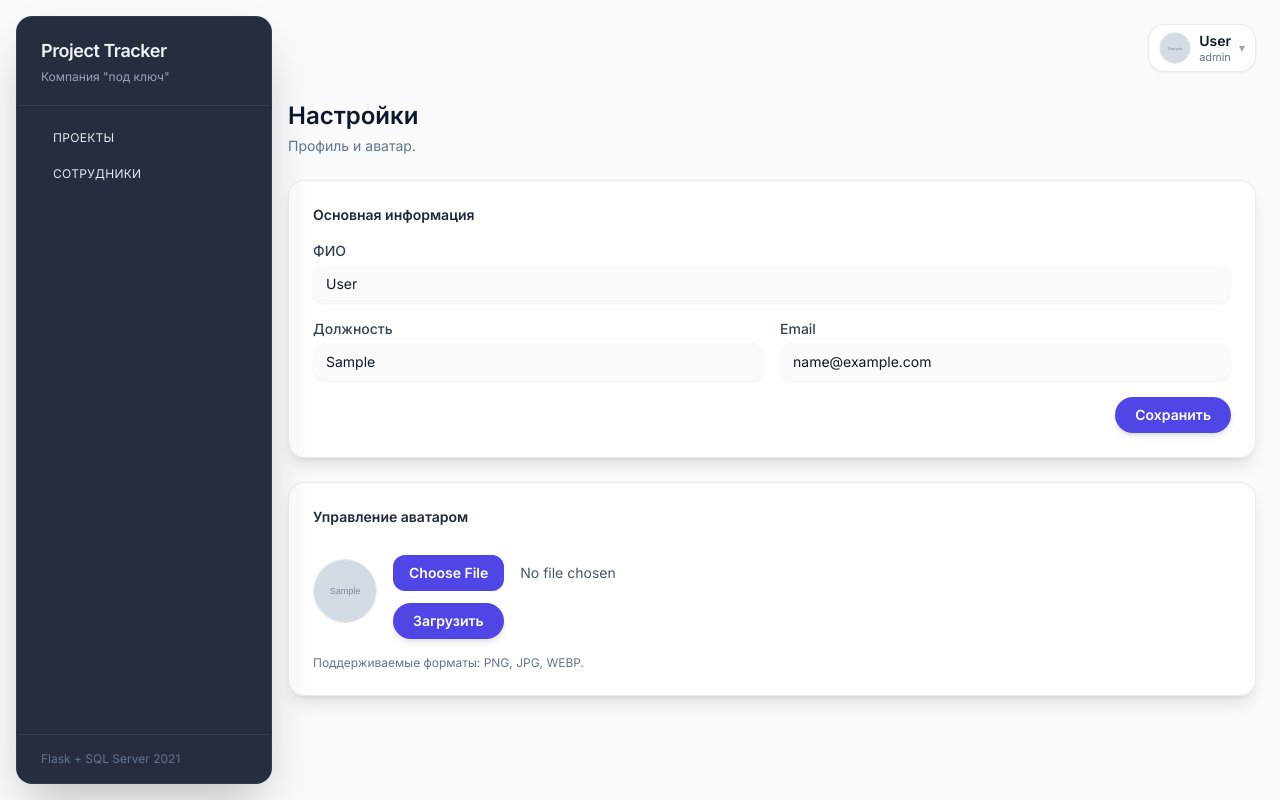
After one commit to Kengort/deadliner-rbac, a Flask app: page /settings in a window 1280 px wide. The commit adds this page. Run offline with Flask 3, Linux system fonts and the light colour scheme; a user stored in the database is signed in; tables that the repository leaves empty hold one stand-in row (values such as "Sample post"); grey boxes marked "Sample" are stand-in pictures; some libraries are stand-ins or nearby versions.

Commit message:
Implement user settings page with profile and avatar management; update login functionality to support "remember me" option.

```diff
--- a/app.py
+++ b/app.py
@@ -97,13 +97,14 @@ def create_app() -> Flask:
         if request.method == "POST":
             email = (request.form.get("email") or "").strip().lower()
             password = request.form.get("password") or ""
+            remember = request.form.get("remember") == "on"
 
             user = Employee.query.filter(Employee.email == email).first()
             if not user or not user.check_password(password):
                 flash("Неверный email или пароль.", "error")
                 return render_template("login.html")
 
-            login_user(user)
+            login_user(user, remember=remember)
             flash("Вы вошли в систему.", "success")
             return redirect(url_for("index"))
 
@@ -147,31 +148,67 @@ def create_app() -> Flask:
     @app.route("/profile", methods=["GET", "POST"])
     @login_required
     def profile():
+        return redirect(url_for("settings"))
+
+    @app.route("/settings", methods=["GET", "POST"])
+    @login_required
+    def settings():
         if request.method == "POST":
-            file = request.files.get("avatar")
-            if not file or not file.filename:
-                flash("Файл не выбран.", "error")
-                return redirect(url_for("profile"))
+            form_type = request.form.get("form_type") or ""
 
-            filename = secure_filename(file.filename)
-            ext = os.path.splitext(filename)[1].lower()
-            if ext not in {".png", ".jpg", ".jpeg", ".webp"}:
-                flash("Разрешены только PNG/JPG/WEBP.", "error")
-                return redirect(url_for("profile"))
+            if form_type == "info":
+                full_name = (request.form.get("full_name") or "").strip()
+                position = (request.form.get("position") or "").strip() or None
+                email = (request.form.get("email") or "").strip().lower() or None
 
-            avatars_dir = os.path.join(app.root_path, "static", "avatars")
-            os.makedirs(avatars_dir, exist_ok=True)
-            stored_name = f"user_{current_user.id}{ext}"
-            stored_path = os.path.join(avatars_dir, stored_name)
-            file.save(stored_path)
+                if not full_name:
+                    flash("ФИО обязательно для заполнения.", "error")
+                    return redirect(url_for("settings") + "#info")
 
-            user = Employee.query.get(current_user.id)
-            user.avatar_filename = stored_name
-            db.session.commit()
-            flash("Аватар обновлен.", "success")
-            return redirect(url_for("profile"))
+                if email:
+                    existing = Employee.query.filter(
+                        Employee.email == email, Employee.id != current_user.id
+                    ).first()
+                    if existing:
+                        flash("Этот email уже используется другим пользователем.", "error")
+                        return redirect(url_for("settings") + "#info")
 
-        return render_template("profile.html")
+                user = Employee.query.get(current_user.id)
+                user.full_name = full_name
+                user.position = position
+                user.email = email
+                db.session.commit()
+                flash("Данные профиля обновлены.", "success")
+                return redirect(url_for("settings") + "#info")
+
+            if form_type == "avatar":
+                file = request.files.get("avatar")
+                if not file or not file.filename:
+                    flash("Файл не выбран.", "error")
+                    return redirect(url_for("settings") + "#avatar")
+
+                filename = secure_filename(file.filename)
+                ext = os.path.splitext(filename)[1].lower()
+                if ext not in {".png", ".jpg", ".jpeg", ".webp"}:
+                    flash("Разрешены только PNG/JPG/WEBP.", "error")
+                    return redirect(url_for("settings") + "#avatar")
+
+                avatars_dir = os.path.join(app.root_path, "static", "avatars")
+                os.makedirs(avatars_dir, exist_ok=True)
+                stored_name = f"user_{current_user.id}{ext}"
+                stored_path = os.path.join(avatars_dir, stored_name)
+                file.save(stored_path)
+
+                user = Employee.query.get(current_user.id)
+                user.avatar_filename = stored_name
+                db.session.commit()
+                flash("Аватар обновлен.", "success")
+                return redirect(url_for("settings") + "#avatar")
+
+            flash("Неизвестное действие.", "error")
+            return redirect(url_for("settings"))
+
+        return render_template("settings.html")
 
     @app.get("/")
     @login_required
@@ -490,6 +527,7 @@ def create_app() -> Flask:
             full_name = (request.form.get("full_name") or "").strip()
             position = request.form.get("position") or None
             email = (request.form.get("email") or "").strip() or None
+            role = (request.form.get("role") or "Worker").strip() or "Worker"
 
             if not full_name:
                 flash("Поле \"ФИО\" обязательно для заполнения.", "error")
@@ -503,6 +541,7 @@ def create_app() -> Flask:
                 full_name=full_name,
                 position=position,
                 email=email,
+                role=role if role in {"Admin", "Worker"} else "Worker",
             )
             db.session.add(employee)
             db.session.commit()
@@ -523,6 +562,7 @@ def create_app() -> Flask:
             full_name = (request.form.get("full_name") or "").strip()
             position = request.form.get("position") or None
             email = (request.form.get("email") or "").strip() or None
+            role = (request.form.get("role") or employee.role or "Worker").strip()
 
             if not full_name:
                 flash("Поле \"ФИО\" обязательно для заполнения.", "error")
@@ -535,6 +575,8 @@ def create_app() -> Flask:
             employee.full_name = full_name
             employee.position = position
             employee.email = email
+            if role in {"Admin", "Worker"}:
+                employee.role = role
 
             db.session.commit()
             flash("Данные сотрудника обновлены.", "success")
@@ -556,44 +598,129 @@ def create_app() -> Flask:
     @app.get("/reports")
     @login_required
     def reports():
-        total_projects = Project.query.count()
-        completed_projects = Project.query.filter_by(status="Completed").all()
+        if current_user.role != "Admin":
+            abort(403)
+
+        from datetime import datetime
+
+        date_from_raw = (request.args.get("date_from") or "").strip()
+        date_to_raw = (request.args.get("date_to") or "").strip()
+        status = (request.args.get("status") or "").strip()
+        responsible_id_raw = (request.args.get("responsible_id") or "").strip()
+
+        query = Project.query
+
+        if status in {"In Progress", "Completed", "Expired"}:
+            query = query.filter(Project.status == status)
+
+        if date_from_raw:
+            try:
+                date_from = datetime.strptime(date_from_raw, "%Y-%m-%d").date()
+                query = query.filter(Project.start_date.isnot(None), Project.start_date >= date_from)
+            except ValueError:
+                pass
+
+        if date_to_raw:
+            try:
+                date_to = datetime.strptime(date_to_raw, "%Y-%m-%d").date()
+                query = query.filter(Project.end_date.isnot(None), Project.end_date <= date_to)
+            except ValueError:
+                pass
+
+        if responsible_id_raw:
+            try:
+                responsible_id = int(responsible_id_raw)
+                query = (
+                    query.join(ProjectAssignment)
+                    .filter(ProjectAssignment.employee_id == responsible_id)
+                    .distinct()
+                )
+            except ValueError:
+                pass
+
+        projects = query.order_by(Project.end_date.desc()).all()
+        total_projects = len(projects)
+        completed_projects = [p for p in projects if p.status == "Completed"]
         completed_count = len(completed_projects)
-        total_completed_budget = sum(
-            (p.budget or 0) for p in completed_projects
-        )
+        total_completed_budget = sum((p.budget or 0) for p in completed_projects)
+
+        employees_list = Employee.query.order_by(Employee.full_name.asc()).all()
         return render_template(
             "reports.html",
             total_projects=total_projects,
             completed_count=completed_count,
             total_completed_budget=total_completed_budget,
-            completed_projects=completed_projects,
+            projects=projects,
+            employees=employees_list,
+            filters={
+                "date_from": date_from_raw,
+                "date_to": date_to_raw,
+                "status": status,
+                "responsible_id": responsible_id_raw,
+            },
         )
 
     @app.get("/reports/export")
     @login_required
     def export_reports():
+        if current_user.role != "Admin":
+            abort(403)
         import csv
         from io import StringIO
+        from datetime import datetime
 
-        completed_projects = Project.query.filter_by(status="Completed").all()
+        date_from_raw = (request.args.get("date_from") or "").strip()
+        date_to_raw = (request.args.get("date_to") or "").strip()
+        status = (request.args.get("status") or "").strip()
+        responsible_id_raw = (request.args.get("responsible_id") or "").strip()
+
+        query = Project.query
+        if status in {"In Progress", "Completed", "Expired"}:
+            query = query.filter(Project.status == status)
+
+        if date_from_raw:
+            try:
+                date_from = datetime.strptime(date_from_raw, "%Y-%m-%d").date()
+                query = query.filter(Project.start_date.isnot(None), Project.start_date >= date_from)
+            except ValueError:
+                pass
+
+        if date_to_raw:
+            try:
+                date_to = datetime.strptime(date_to_raw, "%Y-%m-%d").date()
+                query = query.filter(Project.end_date.isnot(None), Project.end_date <= date_to)
+            except ValueError:
+                pass
+
+        if responsible_id_raw:
+            try:
+                responsible_id = int(responsible_id_raw)
+                query = (
+                    query.join(ProjectAssignment)
+                    .filter(ProjectAssignment.employee_id == responsible_id)
+                    .distinct()
+                )
+            except ValueError:
+                pass
+
+        projects = query.order_by(Project.end_date.desc()).all()
 
         output = StringIO()
         writer = csv.writer(output, delimiter=";")
 
-        writer.writerow(["Название проекта", "Дата начала", "Дата окончания", "Бюджет"])
-        for project in completed_projects:
+        writer.writerow(["Название проекта", "Статус", "Дата начала", "Дата окончания", "Бюджет"])
+        for project in projects:
             start_date = project.start_date.strftime("%Y-%m-%d") if project.start_date else ""
             end_date = project.end_date.strftime("%Y-%m-%d") if project.end_date else ""
             budget = f"{project.budget:.2f}" if project.budget is not None else ""
-            writer.writerow([project.title, start_date, end_date, budget])
+            writer.writerow([project.title, project.status, start_date, end_date, budget])
 
         csv_content = output.getvalue()
         output.close()
 
         bom = "\ufeff"
         response = Response(bom + csv_content, mimetype="text/csv; charset=utf-8-sig")
-        response.headers["Content-Disposition"] = "attachment; filename=completed_projects_report.csv"
+        response.headers["Content-Disposition"] = "attachment; filename=projects_report.csv"
         return response
 
     return app
--- a/templates/base.html
+++ b/templates/base.html
@@ -85,20 +85,21 @@
     <!-- Main content -->
     <main class="flex-1 {% if current_user.is_authenticated %}pl-72{% else %}pl-6{% endif %} pr-6 py-6">
         {% if current_user.is_authenticated %}
-            <div class="fixed right-6 top-6 z-40">
+            <div class="relative z-40 mb-6 min-h-[3.25rem]">
+                <div class="absolute right-0 top-0">
                     <div class="relative">
                         <button id="profile-btn"
-                            class="flex items-center gap-3 rounded-2xl bg-white/70 backdrop-blur border border-slate-200/80 px-3 py-2 shadow-sm hover:bg-white">
+                                class="flex items-center gap-2 rounded-2xl bg-white/70 backdrop-blur border border-slate-200/80 px-2.5 py-1.5 shadow-sm hover:bg-white">
                             {% if current_user.avatar_filename %}
-                            <img class="h-9 w-9 rounded-full object-cover border border-slate-200"
+                                <img class="h-8 w-8 rounded-full object-cover border border-slate-200"
                                      src="{{ url_for('static', filename='avatars/' ~ current_user.avatar_filename) }}"
                                      alt="avatar">
                             {% else %}
-                            <img class="h-9 w-9 rounded-full object-cover border border-slate-200"
+                                <img class="h-8 w-8 rounded-full object-cover border border-slate-200"
                                      src="https://ui-avatars.com/api/?name={{ current_user.full_name|urlencode }}&background=6366f1&color=fff"
                                      alt="avatar">
                             {% endif %}
-                        <div class="text-left leading-tight">
+                            <div class="text-left leading-tight hidden sm:block">
                                 <div class="text-sm font-semibold text-slate-900">{{ current_user.full_name }}</div>
                                 <div class="text-[11px] text-slate-500">{{ current_user.role }}</div>
                             </div>
@@ -107,12 +108,13 @@
 
                         <div id="profile-menu"
                              class="hidden absolute right-0 mt-2 w-56 rounded-2xl bg-white/90 backdrop-blur border border-slate-200/80 shadow-xl overflow-hidden">
-                        <a href="{{ url_for('profile') }}"
+                            <a href="{{ url_for('settings') }}"
                                class="block px-4 py-3 text-sm text-slate-700 hover:bg-slate-50">Настройки</a>
-                        <a href="{{ url_for('profile') }}#avatar"
+                            <a href="{{ url_for('settings') }}#avatar"
                                class="block px-4 py-3 text-sm text-slate-700 hover:bg-slate-50">Сменить аватар</a>
                             <a href="{{ url_for('logout') }}"
                                class="block px-4 py-3 text-sm text-rose-700 hover:bg-rose-50">Выйти</a>
+                        </div>
                     </div>
                 </div>
             </div>
@@ -138,7 +140,7 @@
 
         {% with messages = get_flashed_messages(with_categories=True) %}
             {% if messages %}
-                <div class="fixed right-6 {% if current_user.is_authenticated %}top-24{% else %}top-6{% endif %} z-50 space-y-3">
+                <div class="fixed right-6 top-6 z-50 space-y-3">
                     {% for category, message in messages %}
                         <div class="pointer-events-auto flex max-w-sm items-start gap-3 rounded-2xl bg-slate-900/90 px-4 py-3 text-sm text-slate-50 shadow-2xl backdrop-blur-xl border border-slate-700/80">
                             <div class="mt-0.5">
--- /dev/null
+++ b/templates/settings.html
@@ -0,0 +1,74 @@
+{% extends "base.html" %}
+
+{% block title %}Настройки — Project Tracker{% endblock %}
+
+{% block content %}
+<div class="max-w-6xl mx-auto space-y-6">
+    <header class="flex items-center justify-between">
+        <div>
+            <h2 class="text-2xl font-semibold text-slate-900">Настройки</h2>
+            <p class="text-sm text-slate-500 mt-1">Профиль и аватар.</p>
+        </div>
+    </header>
+
+    <section id="info" class="bg-white/80 rounded-2xl border border-slate-200/80 p-6 shadow-lg backdrop-blur">
+        <h3 class="text-sm font-semibold text-slate-800 mb-4">Основная информация</h3>
+
+        <form method="post" class="grid gap-4 sm:grid-cols-2">
+            <input type="hidden" name="form_type" value="info">
+
+            <div class="sm:col-span-2">
+                <label class="block text-sm font-medium text-slate-700">ФИО</label>
+                <input type="text" name="full_name" required value="{{ current_user.full_name }}"
+                       class="mt-1 block w-full rounded-xl border border-transparent bg-slate-50 px-3 py-2 text-sm shadow-sm focus:bg-white focus:border-indigo-400 focus:ring-4 focus:ring-indigo-500/10">
+            </div>
+
+            <div>
+                <label class="block text-sm font-medium text-slate-700">Должность</label>
+                <input type="text" name="position" value="{{ current_user.position or '' }}"
+                       class="mt-1 block w-full rounded-xl border border-transparent bg-slate-50 px-3 py-2 text-sm shadow-sm focus:bg-white focus:border-indigo-400 focus:ring-4 focus:ring-indigo-500/10">
+            </div>
+
+            <div>
+                <label class="block text-sm font-medium text-slate-700">Email</label>
+                <input type="email" name="email" value="{{ current_user.email or '' }}"
+                       class="mt-1 block w-full rounded-xl border border-transparent bg-slate-50 px-3 py-2 text-sm shadow-sm focus:bg-white focus:border-indigo-400 focus:ring-4 focus:ring-indigo-500/10">
+            </div>
+
+            <div class="sm:col-span-2 flex justify-end">
+                <button type="submit"
+                        class="inline-flex items-center rounded-full bg-indigo-600 px-5 py-2 text-sm font-semibold text-white shadow-md hover:bg-indigo-700">
+                    Сохранить
+                </button>
+            </div>
+        </form>
+    </section>
+
+    <section id="avatar" class="bg-white/80 rounded-2xl border border-slate-200/80 p-6 shadow-lg backdrop-blur">
+        <h3 class="text-sm font-semibold text-slate-800 mb-4">Управление аватаром</h3>
+
+        <div class="flex items-center gap-4">
+            {% if current_user.avatar_filename %}
+                <img class="h-16 w-16 rounded-full object-cover border border-slate-200"
+                     src="{{ url_for('static', filename='avatars/' ~ current_user.avatar_filename) }}"
+                     alt="avatar">
+            {% else %}
+                <img class="h-16 w-16 rounded-full object-cover border border-slate-200"
+                     src="https://ui-avatars.com/api/?name={{ current_user.full_name|urlencode }}&background=6366f1&color=fff"
+                     alt="avatar">
+            {% endif %}
+
+            <form method="post" enctype="multipart/form-data" class="space-y-3">
+                <input type="hidden" name="form_type" value="avatar">
+                <input type="file" name="avatar" accept="image/png,image/jpeg,image/webp"
+                       class="block text-sm text-slate-600 file:mr-4 file:rounded-xl file:border-0 file:bg-indigo-600 file:px-4 file:py-2 file:text-sm file:font-semibold file:text-white hover:file:bg-indigo-700">
+                <button type="submit"
+                        class="inline-flex items-center rounded-full bg-indigo-600 px-5 py-2 text-sm font-semibold text-white shadow-md hover:bg-indigo-700">
+                    Загрузить
+                </button>
+            </form>
+        </div>
+        <p class="mt-4 text-xs text-slate-500">Поддерживаемые форматы: PNG, JPG, WEBP.</p>
+    </section>
+</div>
+{% endblock %}
```
Lines whose indentation alone changed are shown as unchanged.
